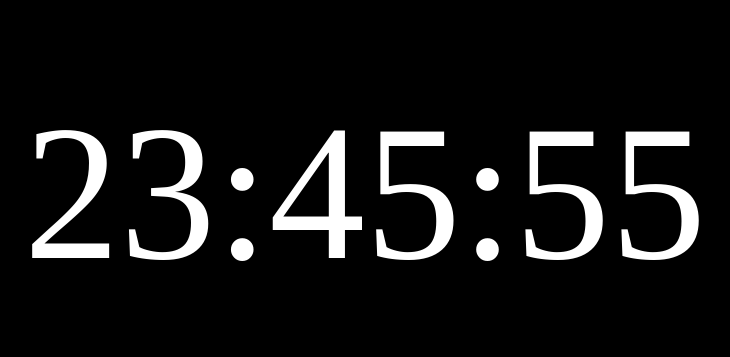
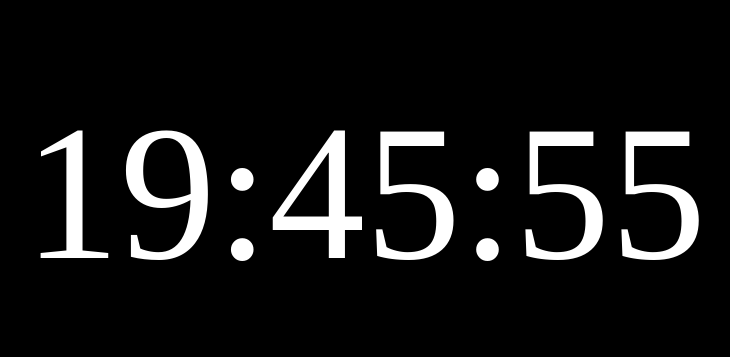
Before and after one commit to juju577/juju577.github.io, a plain HTML site: page index.html in a window 1280 px wide. Shown: the part 206-563 px from the top of the page, without its empty margins (275-1005 px from the left). Drawn offline with Linux system fonts and the light colour scheme.

Commit message:
Update index.html

```diff
--- a/index.html
+++ b/index.html
@@ -80,7 +80,7 @@
 
                 var dateNow = new Date().getTime();
 
-                var dateToGo = new Date("2018-11-30T17:00:00Z").getTime();
+                var dateToGo = new Date("2018-11-30T13:00:00Z").getTime();
 
                 timerBox.innerHTML = properString(dateToGo - dateNow);
                 if(timerBox.innerHTML=="00:00:00"){
```
